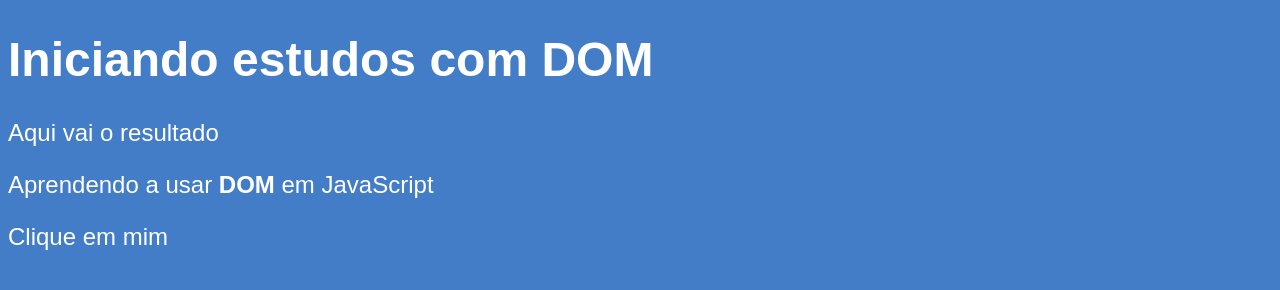
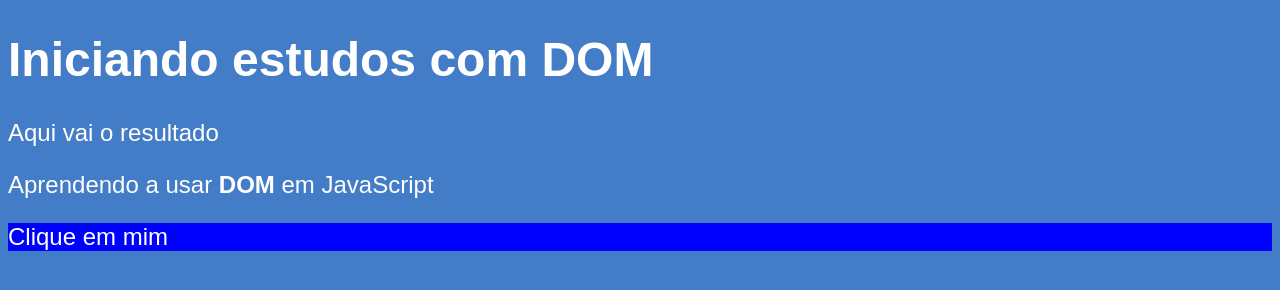
Before and after one commit to Brrn91/estudos-javascript, a plain HTML site: page curso-em-video/exercicios/aula06/ex005.html in a window 1280 px wide. Drawn offline with Linux system fonts and the light colour scheme.

Commit message:
Update JavaScript

```diff
--- a/curso-em-video/exercicios/aula06/ex005.html
+++ b/curso-em-video/exercicios/aula06/ex005.html
@@ -18,9 +18,19 @@
   <h1>Iniciando estudos com DOM</h1>
   <p>Aqui vai o resultado</p>
   <p>Aprendendo a usar <strong>DOM</strong> em JavaScript</p>
-  <div>Clique em mim</div>
+  <div id="msg">Clique em mim</div>
   <script>
-
+    var corpo = window.document.body
+    var p1 = window.document.getElementsByTagName('p')[0]
+    /*window.document.write('Está escrito assim: ' + p1.innerText)
+    corpo.style.background = 'black'
+    p1.style.color = 'blue'
+    var d = window.document.getElementById('msg')
+    d.style.background = 'green'
+    d.innerText = "Estou aguardando..."
+    */
+    var d = window.document.querySelector('div#msg')
+    d.style.background = 'blue'
   </script>
 </body>
 
```
